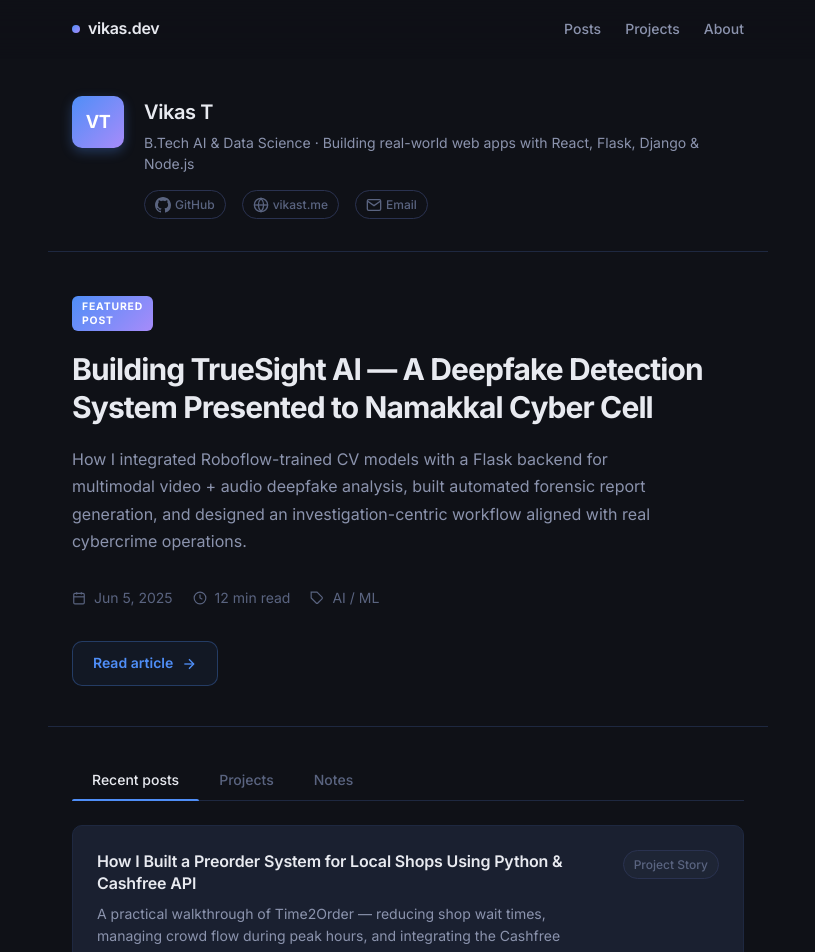
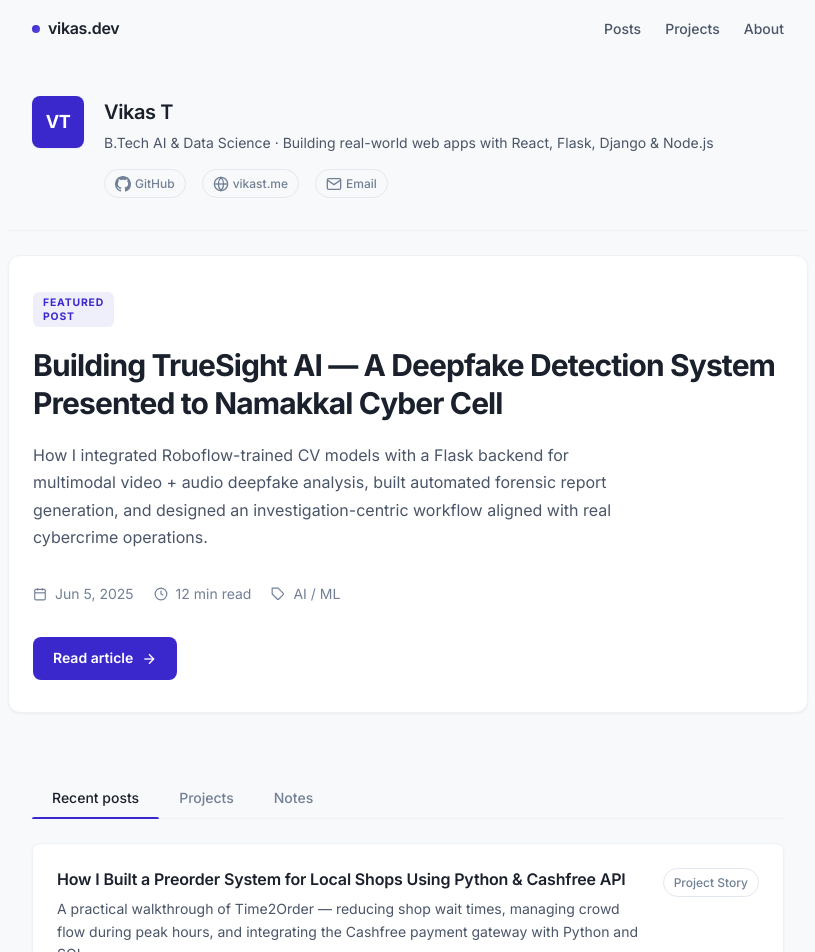
Before and after one commit to Vikasthangavel/blog, a React (Vite) app: page / in a window 1280 px wide. Shown: the top 952 px of the page, without its empty margins (232-1047 px from the left). Built offline with nearby package versions, Linux system fonts and the light colour scheme.

Commit message:
update theme to clean light mode

```diff
--- a/src/components/AuthorCard.css
+++ b/src/components/AuthorCard.css
@@ -13,7 +13,7 @@
   width: 52px;
   height: 52px;
   border-radius: var(--radius-md);
-  background: linear-gradient(135deg, #4f8ef7 0%, #a78bfa 100%);
+  background: var(--accent-blue);
   display: flex;
   align-items: center;
   justify-content: center;
@@ -21,7 +21,7 @@
   font-weight: 700;
   color: #fff;
   letter-spacing: -0.02em;
-  box-shadow: 0 4px 12px rgba(79, 142, 247, 0.3);
+  box-shadow: var(--shadow-sm);
 }
 
 .author-card__info {
--- a/src/components/FeaturedPost.css
+++ b/src/components/FeaturedPost.css
@@ -1,15 +1,21 @@
 .featured-post {
   max-width: var(--max-width);
   margin: 0 auto;
-  padding: var(--space-10) var(--space-6);
-  border-bottom: 1px solid var(--border-subtle);
+  padding: var(--space-8) var(--space-6);
+  border-bottom: 1px solid transparent;
+  background: var(--bg-surface);
+  border: 1px solid var(--border-subtle);
+  border-radius: var(--radius-lg);
+  margin-top: var(--space-6);
+  margin-bottom: var(--space-8);
+  box-shadow: var(--shadow-sm);
 }
 
 .featured-post__badge {
   display: inline-flex;
   flex-direction: column;
   gap: 0;
-  background: linear-gradient(135deg, #4f8ef7, #a78bfa);
+  background: rgba(59, 40, 204, 0.08); /* light blue bg */
   border-radius: var(--radius-sm);
   padding: 4px 10px;
   margin-bottom: var(--space-5);
@@ -18,7 +24,7 @@
 .featured-post__badge span {
   font-size: 0.65rem;
   font-weight: 700;
-  color: #fff;
+  color: var(--accent-blue);
   letter-spacing: 0.08em;
   line-height: 1.3;
 }
@@ -67,16 +73,14 @@
   gap: var(--space-2);
   font-size: var(--text-sm);
   font-weight: 600;
-  color: var(--accent-blue);
+  color: #fff;
   padding: 10px 20px;
-  border: 1px solid rgba(79, 142, 247, 0.3);
   border-radius: var(--radius-md);
-  background: rgba(79, 142, 247, 0.06);
-  transition: background var(--transition), border-color var(--transition), transform var(--transition);
+  background: var(--accent-blue);
+  transition: background var(--transition), transform var(--transition);
 }
 
 .featured-post__cta:hover {
-  background: rgba(79, 142, 247, 0.14);
-  border-color: var(--accent-blue);
+  background: #2a1b9e; /* Darker blue */
   transform: translateX(2px);
 }
--- a/src/components/Navbar.css
+++ b/src/components/Navbar.css
@@ -4,7 +4,7 @@
   left: 0;
   right: 0;
   z-index: 100;
-  background: rgba(15, 17, 23, 0.7);
+  background: rgba(248, 249, 250, 0.8);
   backdrop-filter: blur(16px);
   -webkit-backdrop-filter: blur(16px);
   border-bottom: 1px solid transparent;
@@ -13,7 +13,7 @@
 
 .navbar--scrolled {
   border-bottom-color: var(--border-subtle);
-  background: rgba(15, 17, 23, 0.92);
+  background: rgba(255, 255, 255, 0.95);
 }
 
 .navbar__inner {
--- a/src/components/PostCard.css
+++ b/src/components/PostCard.css
@@ -7,6 +7,7 @@
   transition: background var(--transition), border-color var(--transition), transform var(--transition), box-shadow var(--transition);
   position: relative;
   overflow: hidden;
+  box-shadow: var(--shadow-sm);
 }
 
 .post-card::before {
@@ -16,7 +17,7 @@
   top: 0;
   bottom: 0;
   width: 3px;
-  background: linear-gradient(180deg, #4f8ef7, #a78bfa);
+  background: var(--accent-blue);
   opacity: 0;
   transition: opacity var(--transition);
 }
@@ -32,11 +33,11 @@
 
 /* Project variant */
 .post-card--project { border-color: rgba(45, 212, 191, 0.1); }
-.post-card--project::before { background: linear-gradient(180deg, #2dd4bf, #4f8ef7); }
+.post-card--project::before { background: var(--accent-teal); }
 
 /* Note variant */
 .post-card--note { border-color: rgba(251, 191, 36, 0.08); }
-.post-card--note::before { background: linear-gradient(180deg, #fbbf24, #f97316); }
+.post-card--note::before { background: var(--accent-amber); }
 
 .post-card__header {
   display: flex;
--- a/src/components/SkillsSection.css
+++ b/src/components/SkillsSection.css
@@ -24,17 +24,19 @@
   align-items: center;
   gap: var(--space-3);
   padding: var(--space-4) var(--space-5);
-  background: var(--bg-card);
+  background: var(--bg-surface);
   border: 1px solid var(--border-subtle);
   border-radius: var(--radius-md);
-  transition: background var(--transition), border-color var(--transition), transform var(--transition);
+  transition: background var(--transition), border-color var(--transition), transform var(--transition), box-shadow var(--transition);
   cursor: default;
+  box-shadow: var(--shadow-sm);
 }
 
 .skills__item:hover {
   background: var(--bg-card-hover);
   border-color: var(--border);
   transform: translateY(-1px);
+  box-shadow: var(--shadow-md);
 }
 
 .skills__icon {
@@ -45,9 +47,10 @@
   display: flex;
   align-items: center;
   justify-content: center;
-  background: var(--bg-elevated);
+  background: rgba(59, 40, 204, 0.05); /* Light blue accent bg */
+  color: var(--accent-blue);
   border-radius: var(--radius-sm);
-  border: 1px solid var(--border-subtle);
+  border: 1px solid rgba(59, 40, 204, 0.1);
 }
 
 .skills__label {
--- a/src/index.css
+++ b/src/index.css
@@ -8,27 +8,27 @@
 }
 
 :root {
-  /* Colors */
-  --bg-base:        #0f1117;
-  --bg-surface:     #161b27;
-  --bg-elevated:    #1e2535;
-  --bg-card:        #1a2030;
-  --bg-card-hover:  #212840;
+  /* Light Theme Colors */
+  --bg-base:        #f8f9fa;
+  --bg-surface:     #ffffff;
+  --bg-elevated:    #ffffff;
+  --bg-card:        #ffffff;
+  --bg-card-hover:  #fafbfa;
 
-  --border:         #2a3250;
-  --border-subtle:  #1e2840;
+  --border:         #e2e8f0;
+  --border-subtle:  #edf2f7;
 
-  --text-primary:   #e8eaf0;
-  --text-secondary: #8b93ad;
-  --text-muted:     #5a6480;
+  --text-primary:   #1a202c;
+  --text-secondary: #4a5568;
+  --text-muted:     #718096;
 
-  --accent-blue:    #4f8ef7;
-  --accent-teal:    #2dd4bf;
-  --accent-violet:  #a78bfa;
-  --accent-amber:   #fbbf24;
+  --accent-blue:    #3b28cc; /* Dark purplish blue from screenshot */
+  --accent-teal:    #319795;
+  --accent-violet:  #805ad5;
+  --accent-amber:   #dd6b20;
 
-  --gradient-hero: linear-gradient(135deg, #1e2535 0%, #0f1117 60%);
-  --gradient-accent: linear-gradient(135deg, #4f8ef7, #a78bfa);
+  --gradient-hero: linear-gradient(135deg, #ffffff 0%, #f8f9fa 60%);
+  --gradient-accent: linear-gradient(135deg, #3b28cc, #5a4bdf);
 
   /* Spacing */
   --space-1:  4px;
@@ -57,20 +57,20 @@
 
   /* Radius */
   --radius-sm: 6px;
-  --radius-md: 10px;
-  --radius-lg: 16px;
+  --radius-md: 8px; /* Slightly less rounded */
+  --radius-lg: 12px;
   --radius-full: 9999px;
 
-  /* Shadows */
-  --shadow-sm: 0 1px 3px rgba(0,0,0,.4);
-  --shadow-md: 0 4px 16px rgba(0,0,0,.5);
-  --shadow-glow: 0 0 24px rgba(79,142,247,.12);
+  /* Shadows - Light soft shadows */
+  --shadow-sm: 0 1px 2px rgba(0,0,0,.05);
+  --shadow-md: 0 4px 12px rgba(0,0,0,.04), 0 2px 4px rgba(0,0,0,.02);
+  --shadow-glow: 0 0 24px rgba(59, 40, 204, .12);
 
   /* Transitions */
   --transition: 0.2s ease;
 
   /* Layout */
-  --max-width: 720px;
+  --max-width: 800px; /* Slightly wider */
 }
 
 html {
```
